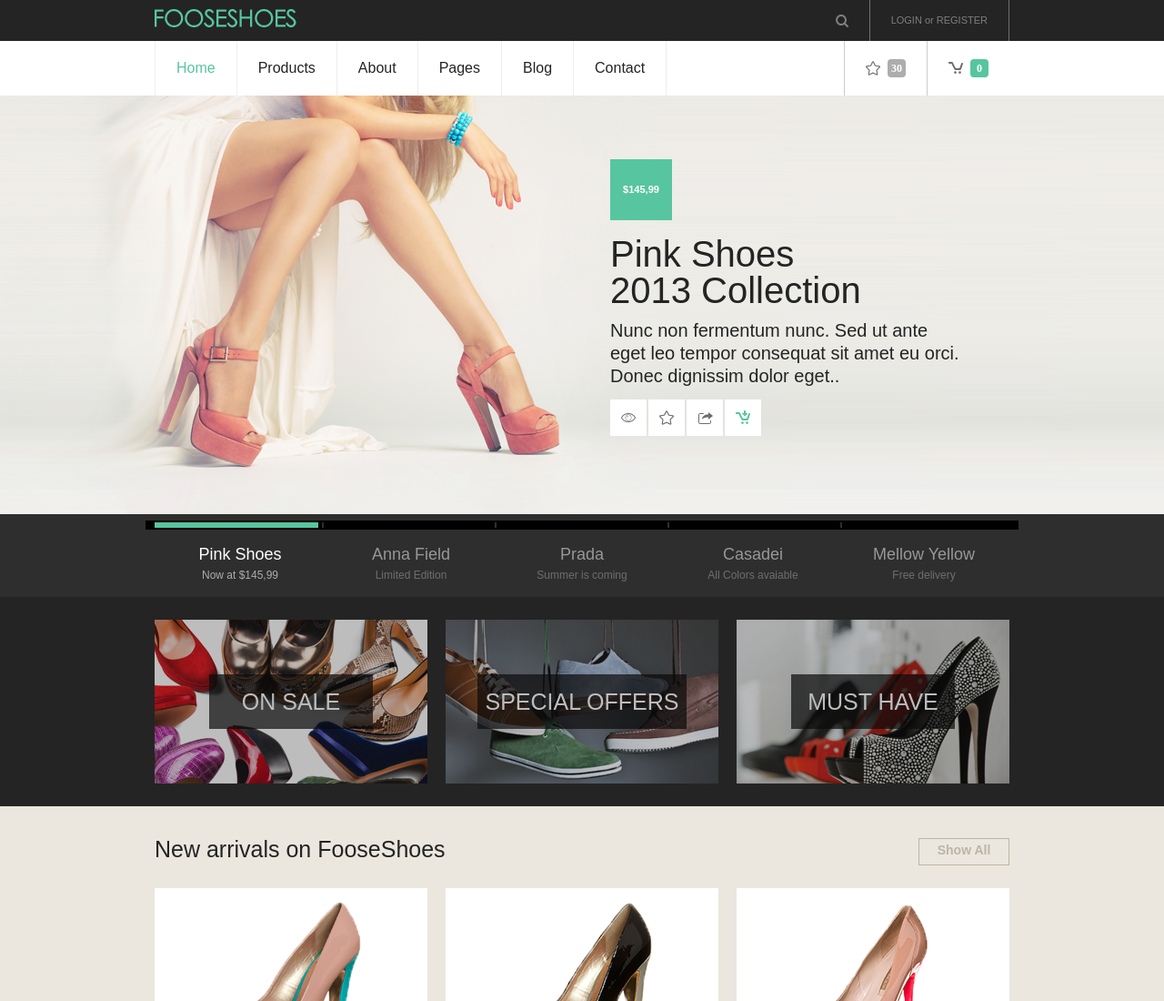
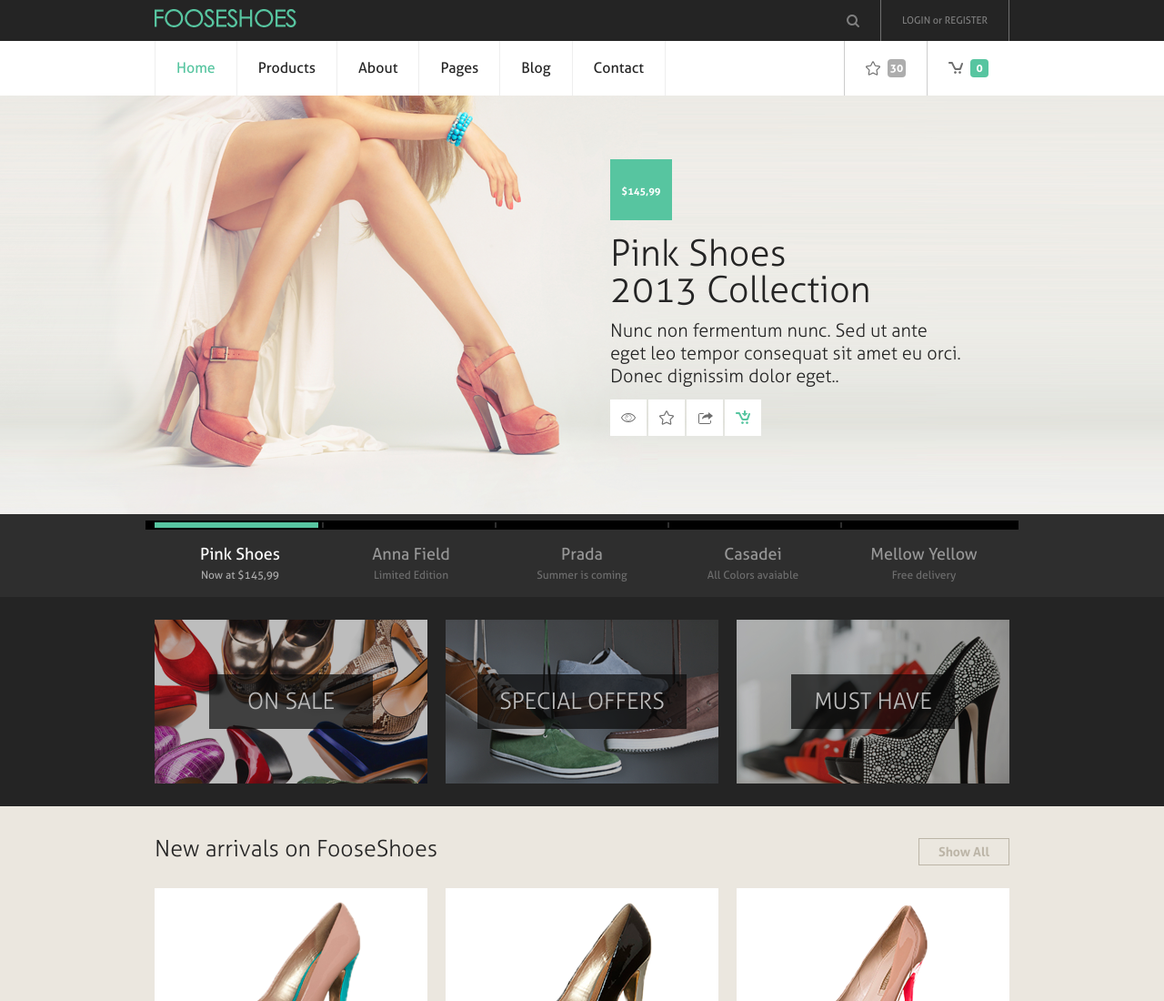
Before and after one commit to cooltolia/Fooseshoes, a website: page index.html in a window 1280 px wide. Shown: the top 1100 px of the page at 91% size. Drawn offline with Linux system fonts and the light colour scheme; the site is published under a folder, as on GitHub Pages, so addresses that start at the root find nothing; files whose address does not match are found by name.

Commit message:
Исправил подключение шрифтов

```diff
--- a/sass/blocks/main-nav.scss
+++ b/sass/blocks/main-nav.scss
@@ -89,7 +89,7 @@
   font-family: Aller;
   font-weight: bold;
   font-size: 12px;
-  line-height: 21px; //только при таком значении центруется цифра
+  line-height: 18px; //только при таком значении центруется цифра
   background-color: #adadad;
   color: #fff;
   text-align: center;
@@ -116,7 +116,7 @@
   font-family: Aller;
   font-weight: bold;
   font-size: 12px;
-  line-height: 21px; //только при таком значении центруется цифра
+  line-height: 18px; //только при таком значении центруется цифра
   background-color: #57c5a0;
   color: #fff;
   text-align: center;
--- a/sass/global/fonts.scss
+++ b/sass/global/fonts.scss
@@ -3,9 +3,9 @@
   font-family: "Aller";
   font-style: normal;
 
-  src: url("/fonts/aller_Rg.woff") format("woff"),
-       url("/fonts/aller_Rg.woff2") format("woff2"),
-       url('/fonts/aller_Rg.ttf') format('truetype');
+  src: url("../fonts/aller_Rg.woff") format("woff"),
+       url("../fonts/aller_Rg.woff2") format("woff2"),
+       url('../fonts/aller_Rg.ttf') format('truetype');
 }
 
 @font-face {
@@ -13,9 +13,9 @@
   font-family: "Aller light";
   font-style: normal;
 
-  src: url("/fonts/aller_Lt.woff") format("woff"),
-       url("/fonts/aller_Lt.woff2") format("woff2"),
-       url('/fonts/aller_Lt.ttf') format('truetype');
+  src: url("../fonts/aller_Lt.woff") format("woff"),
+       url("../fonts/aller_Lt.woff2") format("woff2"),
+       url('../fonts/aller_Lt.ttf') format('truetype');
 }
 
 @font-face {
@@ -23,9 +23,9 @@
   font-family: "Aller";
   font-style: normal;
 
-  src: url("/fonts/aller_Bd.woff") format("woff"),
-       url("/fonts/aller_Bd.woff2") format("woff2"),
-       url('/fonts/aller_Bd.ttf') format('truetype');
+  src: url("../fonts/aller_Bd.woff") format("woff"),
+       url("../fonts/aller_Bd.woff2") format("woff2"),
+       url('../fonts/aller_Bd.ttf') format('truetype');
 }
 
 @font-face {
@@ -33,7 +33,7 @@
   font-family: "Aller";
   font-style: italic;
 
-  src: url("/fonts/aller_It.woff") format("woff"),
-       url("/fonts/aller_It.woff2") format("woff2"),
-       url('/fonts/aller_It.ttf') format('truetype');
+  src: url("../fonts/aller_It.woff") format("woff"),
+       url("../fonts/aller_It.woff2") format("woff2"),
+       url('../fonts/aller_It.ttf') format('truetype');
 }
```
Also changed, not shown: css/style.css.
